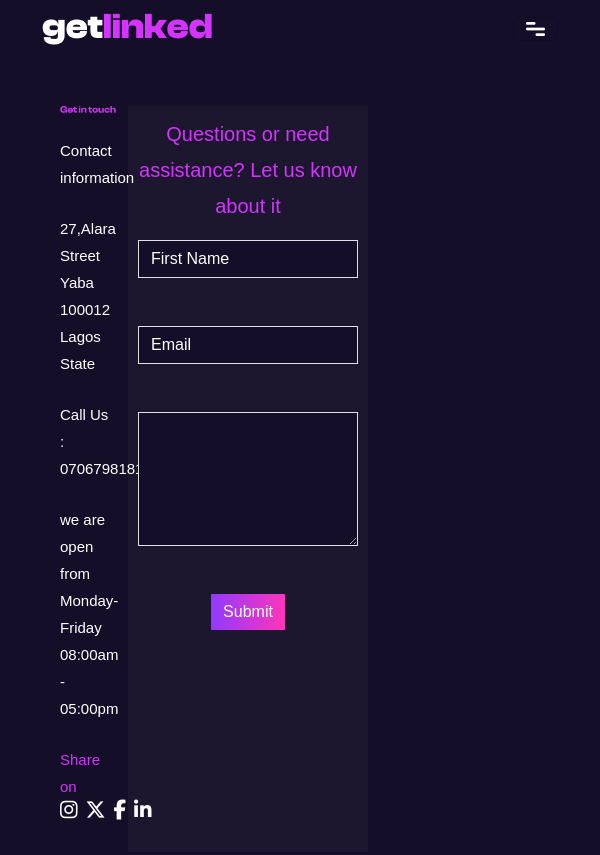
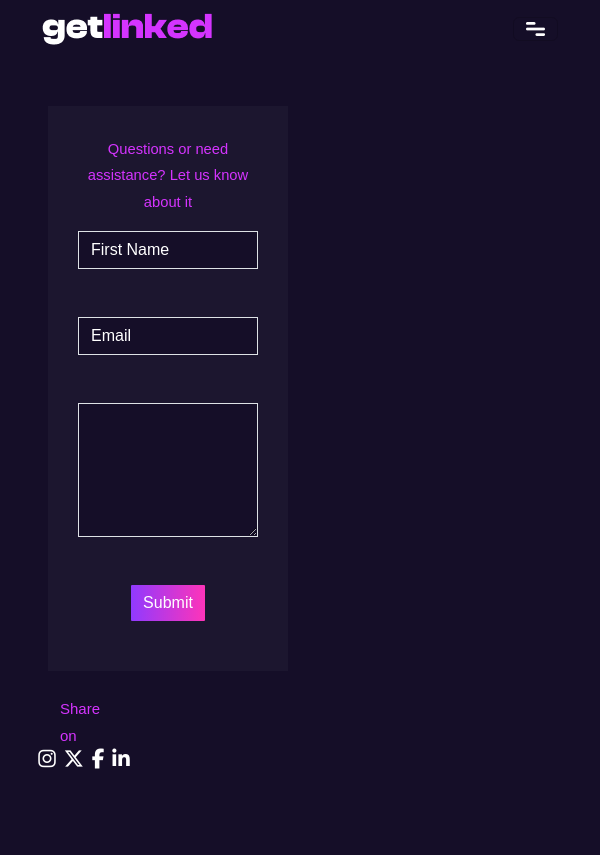
Before and after one commit to seyicole/getlinked, a plain HTML site: page contact.html in a window 600 px wide. Shown: the top 855 px of the page. Drawn offline with nearby package versions, Linux system fonts and the light colour scheme.

Commit message:
nearly there

```diff
--- a/contact.html
+++ b/contact.html
@@ -58,30 +58,30 @@
         <div class="p-5 text-white">
             <div class="container">
                 <div class="row text-white">
-                    <div class="row">
+                    <div class="row contact-row">
                         <div class="col-sm-2 text-white">
-                            <img class="img-fluid mb-4" src="./assets/Get in touch.png" alt="">
+                            <img class="img-fluid mb-4 ctc" src="./assets/Get in touch.png" alt="">
                             <!-- <p class="text-white">Participate in gelinked tech hackathon 2023 and stand a chance to win a big prize</p> -->
-                            <div class="pb-4">
+                            <div class="pb-4 ctc">
                                 <small class="mb-3 small">Contact information</small>
                             </div>
                            <div class="pb-4">
-                            <small class="mb-3 small">
+                            <small class="mb-3 small ctc">
                                 27,Alara Street
                                 Yaba 100012
                                 Lagos State
                             </small>
                            </div>
-                            <div class="pb-4">
+                            <div class="pb-4 ctc">
                                 <small class="mb-3 small">Call Us : 07067981819</small>
                             </div>
-                            <div class="pb-4">
+                            <div class="pb-4 ctc">
                                 <small class="mb-3 small">
                                     we are open from Monday-Friday
                                     08:00am - 05:00pm
                                 </small>
                             </div>
-                            <div class="pb-4">
+                            <div class="pb-4 social">
                                 <small class="small purple">
                                     Share on
                                 </small>
--- a/css/style.css
+++ b/css/style.css
@@ -8,6 +8,11 @@ body {
   h6{
       font-size: .8750em;
   }
+
+  p{
+      font-size: 1rem;
+  }
+
   .small{
       font-size: 0.75em;
   }
@@ -160,11 +165,7 @@ a{
     border-radius: 0px;
 }
 
-.bd{
-    border: 0px solid;
-    background: #ffffff08;
-    padding: 10px;
-}
+
 
 /* button */
 
@@ -206,13 +207,20 @@ button.btn{
         display: none;
     }
 
-    /* .lg1{
-        display: ;
-    } */
+    .bd{
+        border: 0px solid;
+        background: #ffffff08;
+        padding: 30px;
+    }
   }
 
   @media screen and (max-width: 600px) {
+    .ctc{
+        display: none;
+    }
+
     p {
+      font-size: 0.92rem;
       text-align: center;
     }
 
@@ -251,4 +259,14 @@ button.btn{
         justify-content: center;
         margin: auto;
     }
+
+    .social{
+        display: flex;
+        flex-direction: column;
+        align-items: center;
+    }
+
+    .contact-row{
+        flex-direction: column-reverse;
+    }
   }
```
